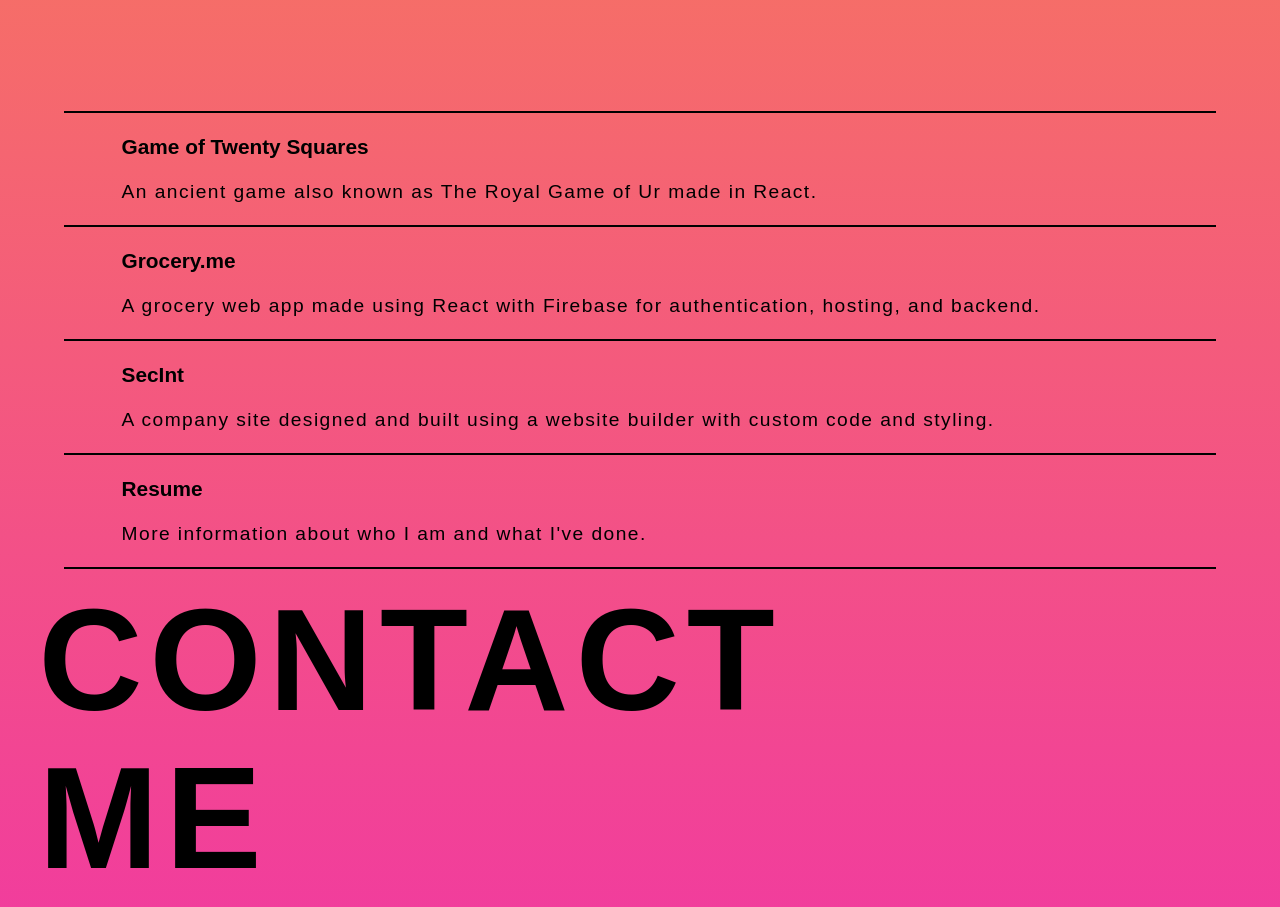
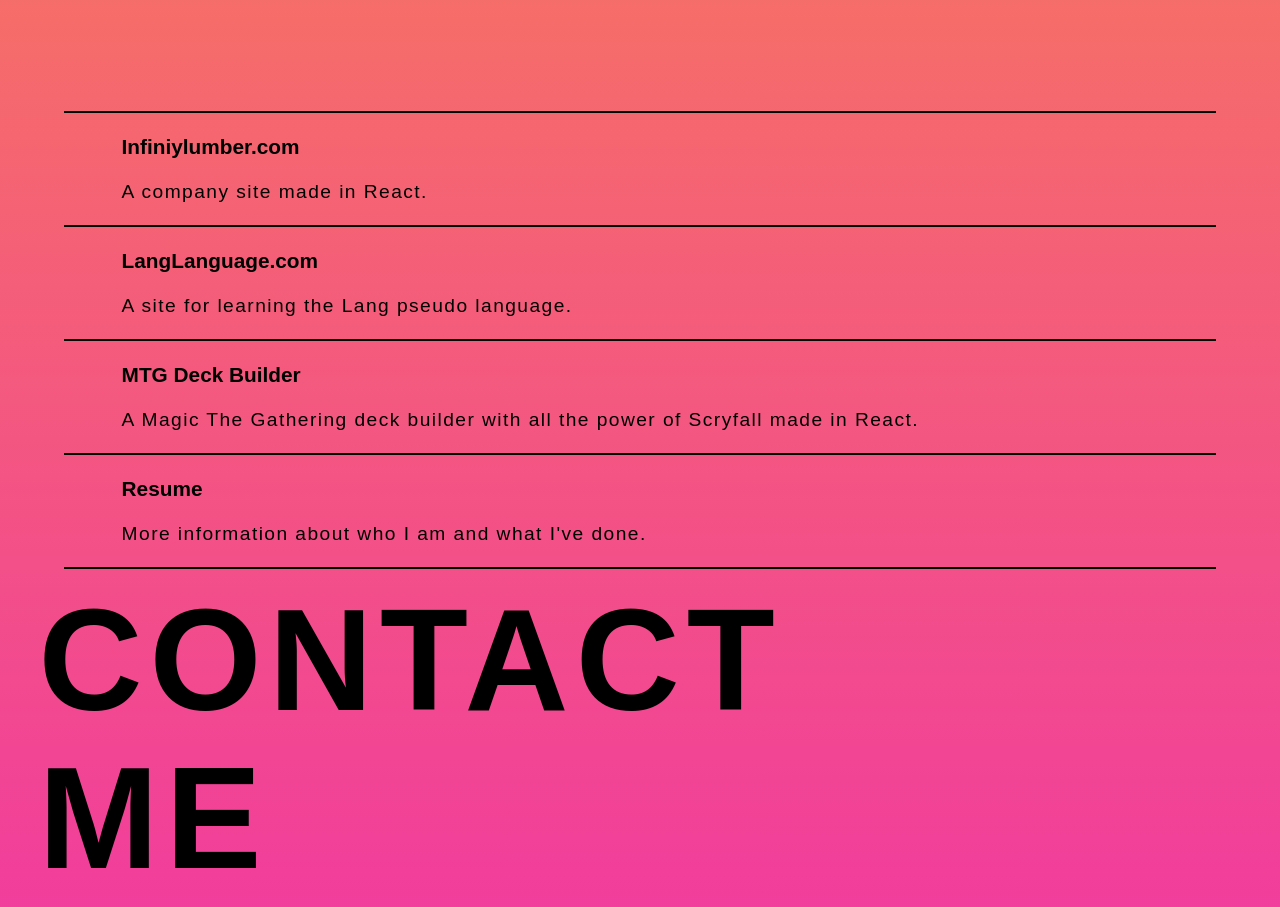
Before and after one commit to JustinTaylorWeiss/justintaylorweiss.com, a React (Create React App) app: page / in a window 1280 px wide. Shown: the part 1820-2727 px from the top of the page. Built offline with nearby package versions, Linux system fonts and the light colour scheme.

Commit message:
added new projects

```diff
--- a/package.json
+++ b/package.json
@@ -26,6 +26,9 @@
     "start": "react-scripts start",
     "build": "react-scripts build"
   },
+  "resolutions": {
+    "react-error-overlay": "6.0.9"
+  },
   "eslintConfig": {
     "extends": [
       "react-app",
--- a/src/subcomponents/myProjectsTile.jsx
+++ b/src/subcomponents/myProjectsTile.jsx
@@ -49,29 +49,29 @@ const ProjectsTable = () => (
     <g.Table>
         <g.Line/>
         <ProjectRow>
-            <g.Link onClick={() => window.open('https://justintaylorweiss.github.io/GameofTwentySquares/', '_blank')}>
-                <b>Game of Twenty Squares</b>
+            <g.Link onClick={() => window.open('https://Infinitylumber.com', '_blank')}>
+                <b>Infiniylumber.com</b>
             </g.Link>
             <SmallParagraphText>
-                An ancient game also known as The Royal Game of Ur made in React.
+                A company site made in React.
             </SmallParagraphText>
         </ProjectRow>
         <g.Line/>
         <ProjectRow>
-            <g.Link onClick={() => window.open('https://github.com/JustinTaylorWeiss/Grocery.me', '_blank')}>
-                <b>Grocery.me</b>
+            <g.Link onClick={() => window.open('https://langlanguage.com', '_blank')}>
+                <b>LangLanguage.com</b>
             </g.Link>
             <SmallParagraphText>
-                A grocery web app made using React with Firebase for authentication, hosting, and backend.
+                A site for learning the Lang pseudo language.
             </SmallParagraphText>
         </ProjectRow>
         <g.Line/>
         <ProjectRow>
-            <g.Link onClick={() => window.open('https://www.secintcorp.com', '_blank')}>
-                <b>SecInt</b>
+            <g.Link onClick={() => window.open('https://justintaylorweiss.github.io/Deck-Builder/', '_blank')}>
+                <b>MTG Deck Builder</b>
             </g.Link>
             <SmallParagraphText>
-                A company site designed and built using a website builder with custom code and styling.
+                A Magic The Gathering deck builder with all the power of Scryfall made in React.
             </SmallParagraphText>
         </ProjectRow>
         <g.Line/>
@@ -86,3 +86,9 @@ const ProjectsTable = () => (
         <g.Line/>
     </g.Table>
 )
+
+
+/*
+
+
+*/
```
Also changed, not shown: 1 other file (tests, documents, lock files or other folders).
